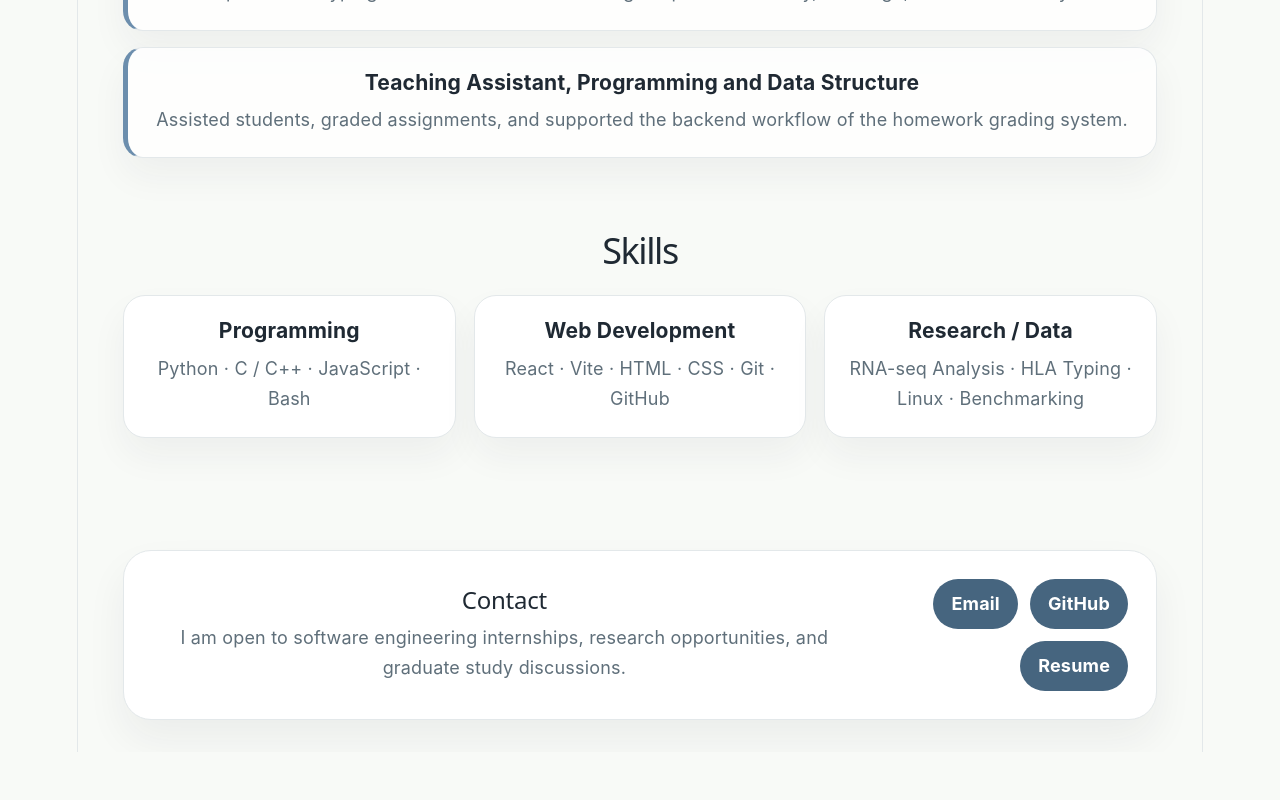
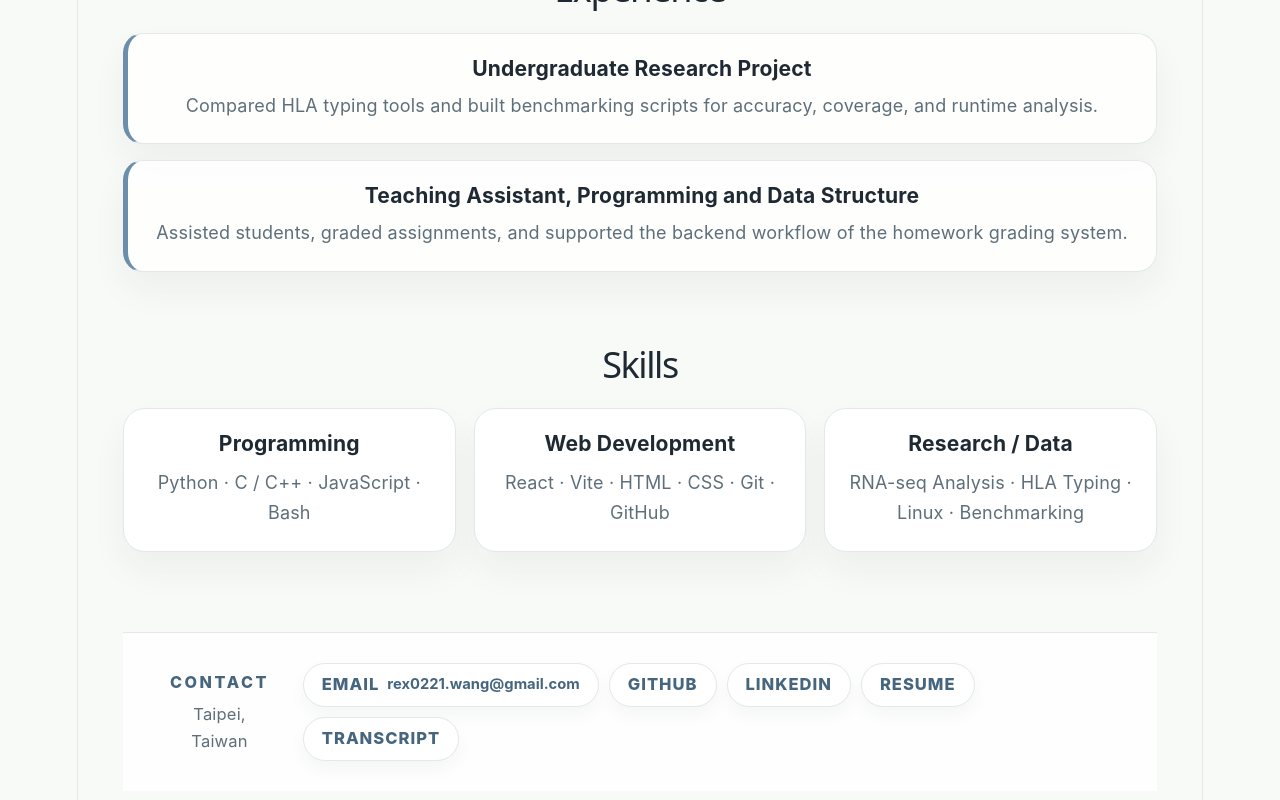
Before and after one commit to rexthedinorrrrr/rex-portfolio, a React (Vite) app: page /resume in a window 1280 px wide. Shown: the part 1410-2210 px from the top of the page. Before the commit the page ends 2162 px from the top, so only its background shows below. Built offline with nearby package versions, Linux system fonts and the light colour scheme.

Commit message:
finish contact

```diff
--- a/src/App.css
+++ b/src/App.css
@@ -126,19 +126,36 @@ a {
   flex-wrap: wrap;
 }
 
-.heroButtons a,
-.footerLinks a {
-  padding: 12px 18px;
-  background: var(--primary-dark);
-  color: white;
-  border-radius: 999px;
-  font-weight: 700;
-}
-
 .heroButtons .secondary {
   background: var(--card);
   color: var(--primary-dark);
   border: 1px solid var(--border);
+}
+
+.heroWithPhoto {
+  display: grid;
+  grid-template-columns: 1.35fr 0.65fr;
+  align-items: center;
+  gap: 48px;
+}
+
+.heroContent {
+  min-width: 0;
+}
+
+.heroPhotoWrap {
+  display: flex;
+  justify-content: center;
+}
+
+.heroPhoto {
+  width: min(320px, 100%);
+  aspect-ratio: 1 / 1;
+  object-fit: cover;
+  border-radius: 32px;
+  border: 8px solid rgba(255, 255, 255, 0.85);
+  box-shadow: 0 24px 60px rgba(31, 41, 51, 0.16);
+  background: var(--card);
 }
 
 .section {
@@ -272,37 +289,107 @@ a {
   line-height: 1.8;
 }
 
-.footer {
+.contactFooter {
+  width: 100%;
+  margin-top: 80px;
+  padding: 30px 0;
+  background: rgba(255, 255, 255, 0.78);
+  border-top: 1px solid var(--border);
+}
+
+.contactInner {
   width: min(1080px, 92%);
-  margin: 0 auto 32px;
-  padding: 28px;
-  border-radius: 28px;
+  margin: 0 auto;
+
+  display: flex;
+  align-items: center;
+  justify-content: space-between;
+  gap: 28px;
+}
+
+.contactText {
+  display: flex;
+  flex-direction: column;
+  gap: 6px;
+}
+
+.contactLabel {
+  margin: 0;
+  color: var(--primary-dark);
+  font-weight: 850;
+  letter-spacing: 0.16em;
+  text-transform: uppercase;
+  font-size: 0.9rem;
+}
+
+.contactSubtext {
+  margin: 0;
+  color: var(--muted);
+  font-size: 0.92rem;
+  line-height: 1.6;
+}
+
+.contactGrid {
+  display: flex;
+  align-items: center;
+  justify-content: flex-start;
+  gap: 10px;
+  flex-wrap: wrap;
+}
+
+.contactItem {
+  min-height: 44px;
+  padding: 0 18px;
+  border-radius: 999px;
+
   background: var(--card);
   border: 1px solid var(--border);
+  color: var(--primary-dark);
 
-  display: flex;
-  justify-content: space-between;
-  gap: 24px;
+  display: inline-flex;
   align-items: center;
-  box-shadow: 0 20px 40px rgba(31, 41, 51, 0.06);
+  justify-content: center;
+  gap: 8px;
+
+  box-shadow: 0 8px 18px rgba(31, 41, 51, 0.04);
+  transition: transform 0.16s ease, box-shadow 0.16s ease, background 0.16s ease;
+
+  font-family: inherit;
+  font-size: 0.92rem;
+  line-height: 1;
+  font-weight: 800;
+  letter-spacing: 0.06em;
+  text-transform: uppercase;
+  cursor: pointer;
+  appearance: none;
 }
 
-.footer h2 {
-  margin: 0 0 8px;
-  color: var(--text);
+.contactItem:hover {
+  transform: translateY(-2px);
+  background: var(--soft);
+  box-shadow: 0 12px 24px rgba(31, 41, 51, 0.07);
 }
 
-.footer p {
-  margin: 0;
-  color: var(--muted);
-  line-height: 1.7;
+.contactItem span {
+  color: var(--primary-dark);
+  font: inherit;
 }
 
-.footerLinks {
-  display: flex;
-  gap: 12px;
-  flex-wrap: wrap;
-  justify-content: flex-end;
+.contactItem strong {
+  color: var(--primary-dark);
+  font-family: inherit;
+  font-size: 0.82rem;
+  font-weight: 700;
+  letter-spacing: 0;
+  text-transform: none;
+}
+
+.contactEmail {
+  border: 1px solid var(--border);
+}
+
+.contactEmail.copied {
+  background: var(--soft);
 }
 
 @media (max-width: 800px) {
@@ -324,12 +411,17 @@ a {
     grid-template-columns: 1fr;
   }
 
-  .footer {
+  .contactInner {
+    align-items: flex-start;
     flex-direction: column;
-    align-items: flex-start;
+    gap: 18px;
   }
 
-  .footerLinks {
+  .contactGrid {
     justify-content: flex-start;
   }
+
+  .contactSubtext {
+    max-width: 520px;
+  }
 }
--- a/src/App.jsx
+++ b/src/App.jsx
@@ -2,7 +2,6 @@ import { BrowserRouter, Routes, Route, Navigate } from 'react-router-dom';
 import './App.css';
 
 import Header from './components/Header';
-import ContactFooter from './components/ContactFooter';
 import Resume from './pages/Resume';
 import Portfolio from './pages/Portfolio';
 
@@ -20,7 +19,6 @@ function App() {
           </Routes>
         </main>
 
-        <ContactFooter />
       </div>
     </BrowserRouter>
   );
--- a/src/components/ContactFooter.jsx
+++ b/src/components/ContactFooter.jsx
@@ -1,22 +1,78 @@
+import { useState } from 'react';
+
+const email = 'rex0221.wang@gmail.com';
+
 function ContactFooter() {
+  const [copied, setCopied] = useState(false);
+
+  const handleCopyEmail = async () => {
+    try {
+      await navigator.clipboard.writeText(email);
+      setCopied(true);
+
+      setTimeout(() => {
+        setCopied(false);
+      }, 1600);
+    } catch (error) {
+      console.error('Failed to copy email:', error);
+    }
+  };
+
   return (
-    <footer className="footer" id="contact">
-      <div>
-        <h2>Contact</h2>
-        <p>
-          I am open to software engineering internships, research opportunities,
-          and graduate study discussions.
-        </p>
-      </div>
+    <footer className="contactFooter" id="contact">
+      <div className="contactInner">
+        <div className="contactText">
+          <p className="contactLabel">Contact</p>
+          <p className="contactSubtext">Taipei, Taiwan</p>
+        </div>
 
-      <div className="footerLinks">
-        <a href="mailto:your-email@example.com">Email</a>
-        <a href="https://github.com/your-github" target="_blank" rel="noreferrer">
-          GitHub
-        </a>
-        <a href="/resume.pdf" target="_blank" rel="noreferrer">
-          Resume
-        </a>
+        <div className="contactGrid">
+          <button
+            type="button"
+            className={`contactItem contactEmail ${copied ? 'copied' : ''}`}
+            onClick={handleCopyEmail}
+            title="Click to copy email"
+          >
+            <span>Email</span>
+            <strong>{copied ? 'Copied!' : email}</strong>
+          </button>
+
+          <a
+            className="contactItem"
+            href="https://github.com/rexthedinorrrrr"
+            target="_blank"
+            rel="noreferrer"
+          >
+            <span>GitHub</span>
+          </a>
+
+          <a
+            className="contactItem"
+            href="https://www.linkedin.com/in/yu-jui-rex-wang"
+            target="_blank"
+            rel="noreferrer"
+          >
+            <span>LinkedIn</span>
+          </a>
+
+          <a
+            className="contactItem"
+            href="https://drive.google.com/file/d/1jXfPoaORkxqVkTBKxb8zhOUqctVpKAFm/view?usp=sharing"
+            target="_blank"
+            rel="noreferrer"
+          >
+            <span>Resume</span>
+          </a>
+
+          <a
+            className="contactItem"
+            href="https://drive.google.com/file/d/1cxNXuGARZvfBLIyp-mJAVJxBWcEj7fsT/view?usp=sharing"
+            target="_blank"
+            rel="noreferrer"
+          >
+            <span>Transcript</span>
+          </a>
+        </div>
       </div>
     </footer>
   );
--- a/src/pages/Portfolio.jsx
+++ b/src/pages/Portfolio.jsx
@@ -1,4 +1,5 @@
 import { projects } from '../data/projects';
+import ContactFooter from '../components/ContactFooter';
 
 function Portfolio() {
   return (
@@ -43,6 +44,7 @@ function Portfolio() {
           </article>
         ))}
       </section>
+      <ContactFooter />
     </>
   );
 }
--- a/src/pages/Resume.jsx
+++ b/src/pages/Resume.jsx
@@ -1,7 +1,11 @@
+import profilePhoto from '../assets/my_photo.jpg';
+import ContactFooter from '../components/ContactFooter';
+
 function Resume() {
   return (
     <>
       <section className="hero">
+        <div className="heroContent">
             <p className="eyebrow">Portfolio</p>
 
             <h1>Yu-Jui Wang</h1>
@@ -14,11 +18,16 @@ function Resume() {
             data analysis, and computational biology.
             </p>
 
-        <div className="heroButtons">
+            {/* <div className="heroButtons">
             <a href="/portfolio">View Portfolio</a>
             <a href="/resume.pdf" className="secondary" target="_blank" rel="noreferrer">
                 Download Resume
             </a>
+            </div> */}
+        </div>
+
+        <div className="heroPhotoWrap">
+            <img src={profilePhoto} alt="Yu-Jui Wang" className="heroPhoto" />
         </div>
         </section>
 
@@ -84,6 +93,7 @@ function Resume() {
           </div>
         </div>
       </section>
+      <ContactFooter />
     </>
   );
 }
```
Also changed, not shown: 1 other file (tests, documents, lock files or other folders). Lines whose indentation alone changed are shown as unchanged.
